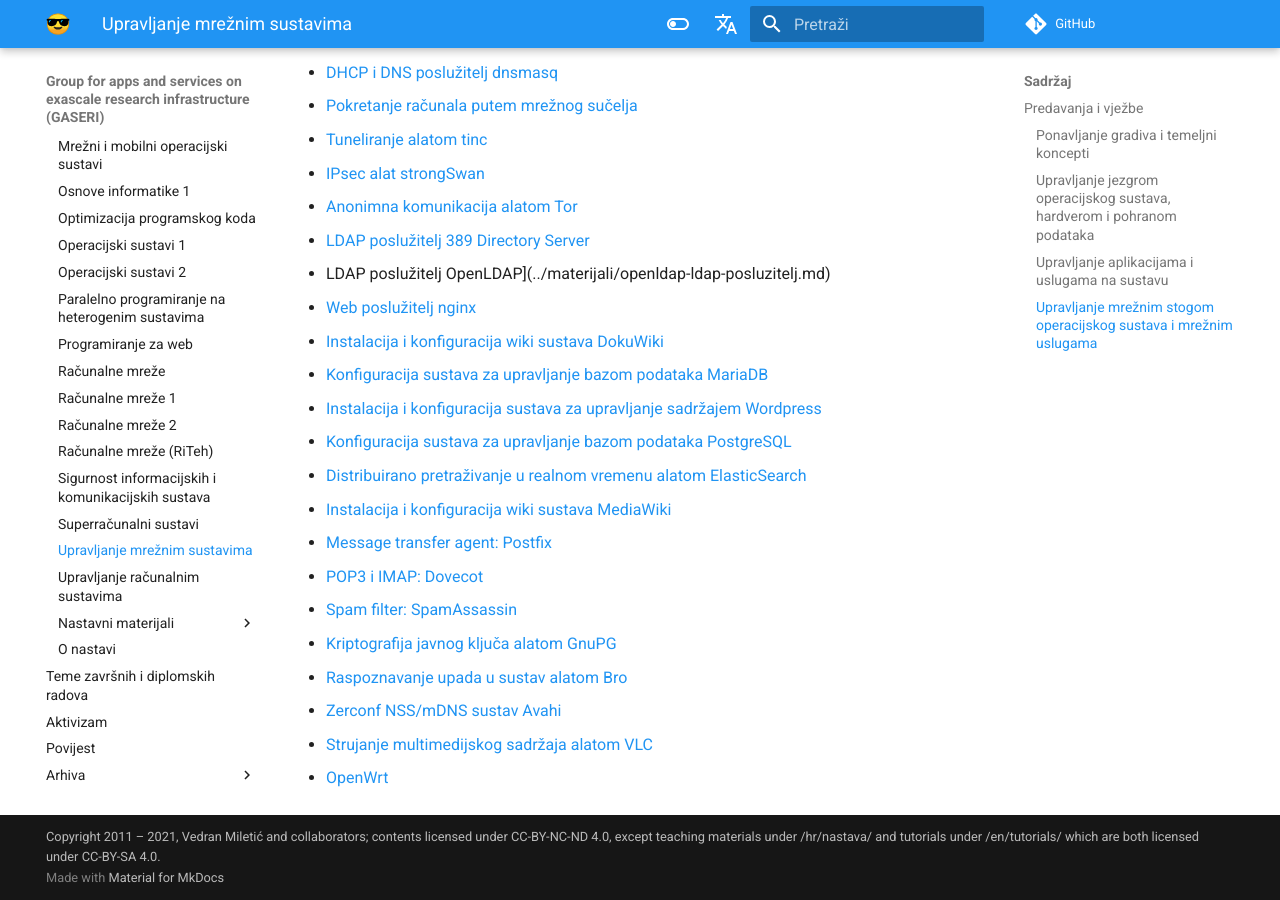
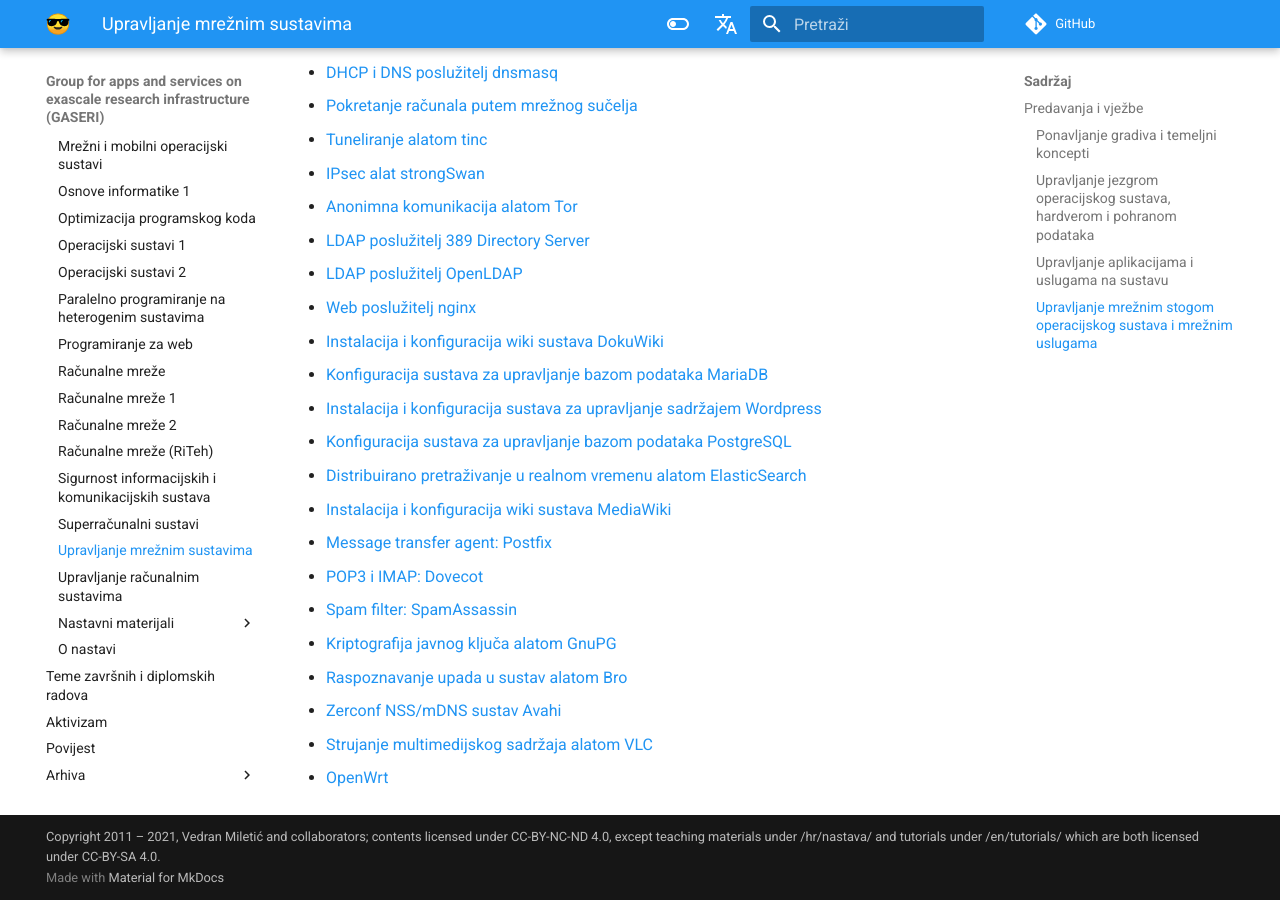
Before and after one commit to gaseri/website, an MkDocs documentation site: the page built from docs/hr/nastava/kolegiji/UMS.md, in a window 1280 px wide and 900 px high, scrolled down 2300 px. Built offline with MkDocs 1.6.1 and Material for MkDocs 9.7.7, drawn with Linux system fonts in a browser that asks for light colours; comment, search, counter and statistics services are not loaded.

Commit message:
Added missing square bracket (broken link)

```diff
--- a/docs/hr/nastava/kolegiji/UMS.md
+++ b/docs/hr/nastava/kolegiji/UMS.md
@@ -74,7 +74,7 @@
 - [IPsec alat strongSwan](../materijali/strongswan-ipsec.md)
 - [Anonimna komunikacija alatom Tor](../materijali/tor-anonimna-komunikacija.md)
 - [LDAP poslužitelj 389 Directory Server](../materijali/389-directory-server-ldap-posluzitelj.md)
-- LDAP poslužitelj OpenLDAP](../materijali/openldap-ldap-posluzitelj.md)
+- [LDAP poslužitelj OpenLDAP](../materijali/openldap-ldap-posluzitelj.md)
 - [Web poslužitelj nginx](../materijali/nginx-web-posluzitelj.md)
 - [Instalacija i konfiguracija wiki sustava DokuWiki](../materijali/dokuwiki-instalacija-web-aplikacije.md)
 - [Konfiguracija sustava za upravljanje bazom podataka MariaDB](../materijali/mariadb-sustav-za-upravljanje-bazom-podataka.md)
```
